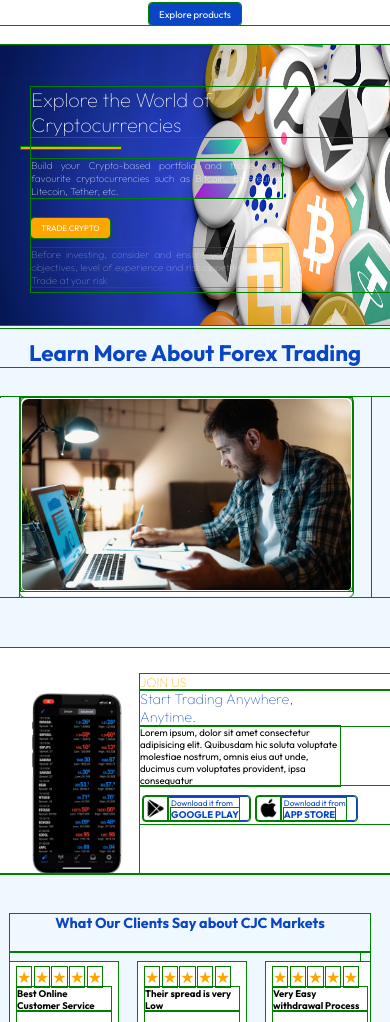
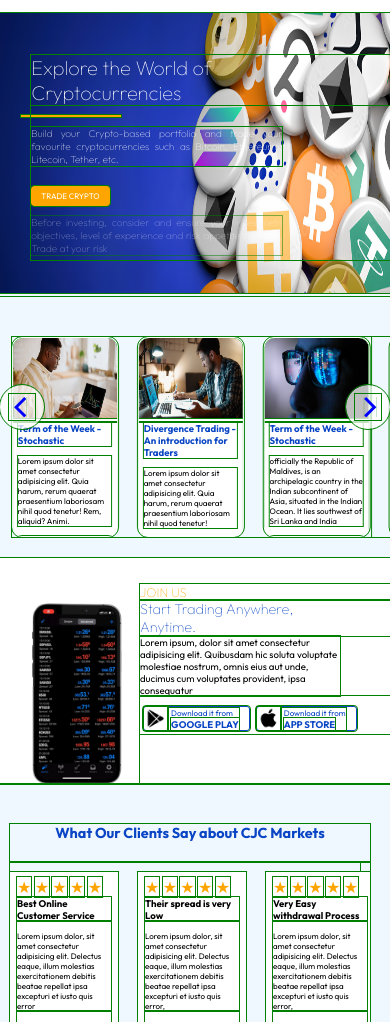
Before and after one commit to Caleb00004/CJC-Markets, a plain HTML site: page index.html in a window 390 px wide. Shown: the part 978-2000 px from the top of the page. Drawn offline with nearby package versions, Linux system fonts and the light colour scheme.

Commit message:
added more mobile responsive codes.

```diff
--- a/index.html
+++ b/index.html
@@ -16,13 +16,17 @@
     <link rel="stylesheet" href="./styles/footer.css">
     <link rel="stylesheet" href="./styles/reviews-section.css">
 
+
+    <script src="https://ajax.googleapis.com/ajax/libs/jquery/3.5.1/jquery.min.js"></script>
     <link rel="stylesheet" href="https://unpkg.com/flickity@2/dist/flickity.min.css">
-    <script src="https://ajax.googleapis.com/ajax/libs/jquery/3.5.1/jquery.min.js"></script>
 
 </head>
 <body>
     <!-- HEADER -->
     <header>
+        <svg onClick="handle()" class="svg" xmlns="http://www.w3.org/2000/svg" width="24" height="24"
+        style="fill: rgb(255, 255, 255); font-size: '200px'; ;msFilter: ;"><path d="M4 6h16v2H4zm0 5h16v2H4zm0 5h16v2H4z"></path>
+        </svg>
         <div class="header-elements">
             <p>CONTACT US</p>
             <button>REGISTER NOW</button>
@@ -30,9 +34,11 @@
         </div>
     </header>
 
+    <script src="phoneNav.js"></script>
+
     <!-- NAVBAR -->
     <div class="navbar">
-        <ul>
+        <ul id="navbarID">
             <li><img src="./image/Logo.png"></li>
             <div class="dropdown">
                 <li><button class="dropbtn">COMPANY<i class="fa fa-caret-down">▾</i>
@@ -233,6 +239,46 @@
         </div>
     </div>
 
+    <!-- Learn section -->
+    <div class="learnSec" id="learnSec">
+        <!--            <div class="card-content">
+                    <div class="image">
+                        <img src="./blog 1.png" alt="">
+                    </div>
+
+                    <div class="Lcard">
+                        <h3>Divergence Trading - An introduction for Traders</h3>
+                        <p>Olumo Rock is a mountain in south-western Nigeria. It is located in the city of Abeokuta, Ogun State,
+                            and was normally used as a natural fortress during inter-tribal warfare in the 19th century. Its patron spirit </p>
+                        <p class="hide-txt" id="hide-btn" onclick="hideText(02)" >READ MORE</p>
+                    </div>
+                    </div> -->
+            </div>
+
+<!--            <script src="script.js"></script> -->
+<link rel="stylesheet" href="https://unpkg.com/flickity@2/dist/flickity.min.css">
+<script src="https://unpkg.com/flickity@2/dist/flickity.pkgd.min.js"></script>
+
+        <script src="main.js"></script>
+
+        <script>
+            var elem = document.querySelector('.learnSec');
+            var flkty = new Flickity( elem, {
+                // options
+                cellAlign: 'left',
+                contain: true,
+                groupCells: 2,
+                wrapAround: true,
+                    pageDots: false
+            });
+
+            // element argument can be a selector string
+            //   for an individual element
+            var flkty = new Flickity( '.learnSec', {
+            // options
+            });
+        </script>
+
     <!-- LEARN SECTION -->
 <!--
     <div class="learn-section">
@@ -264,6 +310,7 @@
     </div>
 -->
 
+<!--
     <div class="learn-section">
         <h1>Learn More About Forex Trading</h1>
         <section>
@@ -278,10 +325,10 @@
             <div class="swiper-pagination"></div>
         </section>
 
-        <!-- Swiper JS -->
+        <!- Swiper JS ->
         <script src="https://unpkg.com/swiper/swiper-bundle.min.js"></script>
 
-        <!-- Initialize Swiper -->
+        <!- Initialize Swiper ->
         <script>
             var swiper = new Swiper(".mySwiper", {
             slidesPerView: 3,
@@ -323,7 +370,7 @@
             });
         </script>
     </div>
-
+-->
     <!-- Join-us section-->
     <div class="join-section">
         <div class="join-content">
@@ -508,8 +555,6 @@
             </div>
         </div>
     </div>
-    <P>The one after that</P>
-
-        <script src="main.js"></script>
+<!--        <script src="main.js"></script> -->
 </body>
 </html>
--- a/main.js
+++ b/main.js
@@ -1,31 +1,31 @@
 let data = [{
-    head: "Term of the Week - Stochastic Oscillator",
+    head: "Term of the Week - Stochastic",
     summary: `Lorem ipsum dolor sit amet consectetur adipisicing elit. Quia harum, rerum quaerat praesentium laboriosam nihil
-    quod tenetur! Rem, aliquid? Animi fugit exercitationem maxime ab reiciendis, voluptatem similique et a in!`,
-    image: "blog 2.png"
+    quod tenetur! Rem, aliquid? Animi.`,
+    image: "blog 1.png"
 },
 {
     head: "Divergence Trading - An introduction for Traders",
-    summary: `Olumo Rock is a mountain in south-western Nigeria. It is located in the city of Abeokuta, Ogun State,
-    and was normally used as a natural fortress during inter-tribal warfare in the 19th century. Its patron spirit is venerated in the Yoruba
-    religion as an orisha.The name olumo is the combination of two words- 'olu' which means god/deity, and 'mo' which means moulded.`,
-    image: "blog 1.png",
+    summary: `Lorem ipsum dolor sit amet consectetur adipisicing elit. Quia harum, rerum quaerat praesentium laboriosam nihil
+    quod tenetur! `,
+    image: "blog 2.png",
 },
 {
-    head: "Term of the Week - Stochastic Oscillator",
+    head: "Term of the Week - Stochastic",
     summary: `officially the Republic of Maldives, is an archipelagic country in the Indian subcontinent of Asia,
                   situated in the Indian Ocean. It lies southwest of Sri Lanka and India`,
     image: "blog 3.png"
 },
 {
     head: "Eiffel tower",
-    summary: `lorem ipsum went outside to kiss a fellow and ny mistake she kissed a snake how many does she need to survive  not being dead.`,
-    image: "blog 2.png"
+    summary: `Lorem ipsum dolor sit amet consectetur adipisicing elit. Quia harum, rerum quaerat praesentium laboriosam nihil
+    quod tenetur! Rem, aliquid? Animi fugit exercitationem maxime.`,
+    image: "blog 1.png"
 },
 {
     head: "Burjh khalifa",
-    summary: `officially the Republic of Maldives, is an archipelagic country in the Indian subcontinent of Asia,
-                  situated in the Indian Ocean. It lies southwest of Sri Lanka and India`,
+    summary: `Lorem ipsum dolor sit amet consectetur adipisicing elit. Quia harum, rerum quaerat praesentium laboriosam nihil
+    quod tenetur! Rem, aliquid? Animi fugit exercitationem maxime.`,
     image: "blog 1.png"
 }
 ]
@@ -33,26 +33,30 @@ let data = [{
 function displayCarousel(image,head,summary) {
 
     return (`
-        <div class="swiper-slide card">
             <div class="card-content">
             <div class="image">
-                <img src="./image/${image}" alt="">
+                <img src="./image/${image}" alt=""></img>
             </div>
-
             <div class="Lcard">
                 <h3>${head}</h3>
-                <p>${summary}</p>
-                <p class="hide-txt" id="hide-btn" onclick="hideText(02)" >READ MORE</p>
+                <p class='summary'>${summary}</p>
+                    <p class="hide-txt" id="hide-btn" onclick="hideText(02)" >READ MORE</p>
             </div>
             </div>
-        </div>
-    `)
+            `
+    )
 }
 
-mapData = data.map(dataItem => displayCarousel(dataItem.image,dataItem.head,dataItem.summary))
-console.log(mapData)
+//let getDoc = document.getElementById("carousle-cell")
+mapData = data.map(dataItem => {
+    return displayCarousel(dataItem.image,dataItem.head,dataItem.summary)}
+)
 
-document.getElementById("swipper-wrapper-content").innerHTML += mapData
+//console.log(mapData)
+
+
+document.getElementById("learnSec").innerHTML = mapData
+
 /* function hideText(id) {
     console.log(id)
     document.get
--- a/style.css
+++ b/style.css
@@ -24,16 +24,23 @@ header {
     padding: 5px;
     background-color: #111e51;
     font-size: clamp(0.6rem, 0.8vw, 0.9rem);
+    display: flex;
+    width: 100%;
 }
 
 header > .header-elements {
     display: flex;
-    justify-content: flex-end;
-    border: 1px solid;
+    margin-left: auto;
+    width: 290px;
 }
 
 .header-elements > button {
     margin: 10px 10px;
+}
+
+.svg {
+    align-self: center;
+    display: none;
 }
 
 .header-elements > p {
@@ -52,6 +59,11 @@ button {
 	border-radius: 3px;
     cursor: pointer;
 }
+
+button:hover {
+    background-color: #0d3a9b;
+}
+
 i {
     color: #111e51;
     padding-right: 1px;
@@ -265,6 +277,9 @@ i {
         header {
             padding: 5px;
         }
+        header > .header-elements {
+            width: 200px;
+        }
 
         .header-elements > p {
             padding: 1%;
@@ -355,12 +370,32 @@ i {
 
 @media screen and (max-width: 650px){
 
+    * {
+        outline: 1px solid green;
+    }
     button {
 
     }
     .navbar > ul {
         display: none;
+        padding-left: 10px;
+        background-color: rgb(251, 248, 248);
     }
+    .navbar > ul > li > img {
+        margin-right: 85%;
+        height: 40px;
+    }
+    .navbar > ul > li {
+        padding-left: 0%;
+    }
+    .navbar {
+        padding-left: 0%;
+    }
+
+    .svg {
+        display: flex;
+    }
+
     .top-left {
         position: absolute;
         top: 15%;
@@ -410,7 +445,7 @@ i {
 /*        outline: 1px solid limegreen !important;     */
     }
     .navbar {
-        height: 30px;
+/*        height: 30px; */
     }
 
     .container {
--- a/styles/join-section.css
+++ b/styles/join-section.css
@@ -53,7 +53,11 @@
     padding-right: 10px;
     background-color: white;
     color: #0945c4;
-    border: 2px solid #0945c4;
+    border: 2px solid #1258f0;
+}
+.btn-group > button:hover {
+    background-color: rgb(60, 60, 249);
+    color: white;
 }
 
 .btn-group > button > img {
--- a/styles/learn-section.css
+++ b/styles/learn-section.css
@@ -1,229 +1,123 @@
-.learn-section {
-    margin: 0;
-    padding: 0;
-    background-color: aliceblue;
-    align-items: center;
-    justify-content: center;
-    position: relative;
-/*    height: 500px; */
-    width: 100%;
-    align-items: center;
-    padding-bottom: 50px;
+.flickity-button {
+    background: blue;
 }
 
-.learn-section > h1 {
-    color: #0945c4;
-    text-align: center;
-    margin-bottom: 30px;
-    padding-top: 10px;
+.flickity-button:hover {
+    background: darkblue;
 }
 
-section{
-    display: flex;
+.flickity-prev-next-button {
+    width: 2%;
+    height: 10%;
+    border-radius: 5px;
+    margin: 0px 2% 0px 2.5%;
 }
 
-/* To reduce overall width/size of cards(grid)*/
-.swiper{
-/*    background-color: red; */
-/*    height: 10%; */
-/*    height: 350px; */
-    width: 90%;
+/* icon color */
+.flickity-button-icon {
+    fill: black;
+    color: blue;
+    padding: 3px 3px;
 }
 
-.card-content{
-    background-color: white;
-    border: 0.1px solid aliceblue;
-    border-radius: 5px;
-    display: flex;
-    flex-direction: column;
-    align-items: center;
-    position: relative;
-    z-index: 100;
-    width: 95%;
-    height: 100%;
-    color: black;
+.learnSec {
+    background-color: aliceblue;
+    color: aliceblue;
+    padding-bottom: 20px;
+    padding-left: 5%;
+    padding-top: 20px;
 }
 
-section .card .image{
-  width: 100%;
+.card-content {
+    border: 0.1px solid white;
+    border-radius: 10px;
+    width: 25%;
+    background-color: white;
+    margin: 0px 5% 0px 5%;
 }
 
-section .card .image img{
-  height: 100%;
+.card-content img {
     width: 100%;
-
-  border: 0.1px solid #fff;
-    border-radius: 5px;
+    border-top-right-radius: 10px;
+    border-top-left-radius: 10px;
 }
 
-.swiper-pagination{
-  position: absolute;
+.Lcard {
+    background-color: white;
+    margin: 0;
+    padding: 0px 5% 0px 5%;
 }
 
-.swiper-pagination-bullet{
-  height: 7px;
-  width: 26px;
-  border-radius: 25px;
-  background: purple;
-}
-
-/* Left and Right swippers*/
-.swiper-button-next, .swiper-button-prev{
-    margin-right: 3%;
-    margin-left: 3%;
-/*    margin-top: 20px; */
-    opacity: 0.7;
-    color: white;
-    background-color: #0945c4;
-    transition: all 0.3s ease;
-}
-.swiper-button-next:hover, .swiper-button-prev:hover{
-  opacity: 1;
-  color: green;
-}
-/*
-.learn-cards {
-    display: flex;
-    flex-direction: column;
-    align-items: center;
-    padding: 30px;
-    position: relative;
-    z-index: 100;
-}
-*/
-.Lcard {
-    text-align: justify;
-    margin-top: 10px;
-    border: 0.1px solid white;
-    border-radius: 10px;
-    background-color: white;
-/*    padding-bottom: 32px; */
-}
-.Lcard > h3 {
+.Lcard h3 {
     color: #0945c4;
-    font-size: clamp(0.8rem, 1.3vw, 1.4rem);
-    max-width: 90%;
-}
-.Lcard > p {
     max-width: 80%;
-    margin-top: 5px;
-    font-size: clamp(0.5rem, 0.8vw, 1rem);
-/*    font-size: 10px;  */
-    padding-bottom: 20px;
-/*    margin-bottom: 20px; */
-}
-
-.Lcard >p,h3 {
-    padding-left: 5%;
-    padding-right: 5%;
-}
-
-.hide-txt {
-    width: 35%;
-    height: 15px;
-    color: orange;
-    cursor: pointer;
-}
-
-#more {
-    display: none;
-}
-
-@media screen and (max-width: 480px){
-    * {
-        outline: 1px solid red;
-    }
-
-    .swiper-pagination-bullet{
-        height: 1px;
-        width: 26px;
-        border-radius: 25px;
-        background: purple;
-    }
-
-    /* Left and Right swippers*/
-    .swiper-button-next, .swiper-button-prev{
-        margin-right: 3%;
-        margin-left: 3%;
-
-        width: 10px;
-    /*    margin-top: 20px; */
-        opacity: 0.7;
-        color: white;
-        background-color: #0945c4;
-        transition: all 0.3s ease;
-    }
-    .Lcard {
-        height: 2000px;
-    }
-
-    .Lcard p,h3 {
-        padding-left: 10%;
-        padding-right: 10%;
-    }
-    .Lcard h3 {
-        font-size: 0.5rem;
-        max-width: 100%;
+    font-size: clamp(0.8rem, 1.3vw, 1.5rem);
 }
 
 .Lcard p {
-        font-size: 0.5rem;
+    margin-top: 10px;
+    font-size: clamp(0.5rem, 0.9vw, 1rem);
+}
+.summary {
+    color: black;
+}
+.hide-txt {
+    padding-top: 10px;
+    color: orange;
+    padding-bottom: 5%;
+}
+
+@media screen and (max-width: 650px){
+
+    .Lcard h3 {
+        color: #0945c4;
         max-width: 100%;
+        font-size: 0.7rem;
+    }
+    .flickity-prev-next-button {
     }
 }
 
 
-/*
-.learn-section {
-    padding-top: 1px;
-    background-color:aliceblue;
-    height: 550px;
+@media screen and (max-width: 480px){
+    .flickity-prev-next-button {
+        width: 2%;
+        height: 10%;
+        border-radius: 5px;
+        margin-left: -10px;
+        margin-right: -10px;
+        margin-top: -20px;
     }
-.learn-section > h2 {
-    text-align: center;
+    .learnSec {
+        padding-left: 3%;
+        padding-top: 20px;
+        padding-bottom: 20px;
+    }
+    .Lcard h3 {
         color: #0945c4;
-    margin-top: 40px;
-    font-size: 30px;
+        max-width: 100%;
+        font-size: 0.6rem;
     }
-
-.learn-cards {
-    display: grid;
-/*    grid-template-columns: auto auto auto ; *
-    grid-template-columns: 30% 30% 30%;
-    margin: 3% 5%;
-    grid-gap: 5%;
-    border: 3px solid black;
+    .Lcard p {
+        font-size: 0.5rem;
     }
-
-.Lcard {
+    .card-content img {
+        height: 5rem;
+    }
+    .card-content {
+        border: 0.1px solid white;
+        border-radius: 10px;
+        width: 28%;
+        background-color: white;
+        margin: 0px 5% 0px 5%;
+    }
+    .card-content {
         border: 0.1px solid white;
         border-radius: 10px;
         background-color: white;
-}
-.Lcard > h3 {
-    color: #0945c4;
-    font-size: 17px;
-    font-weight: normal;
-    max-width: 70%;
-}
-.Lcard > p {
-    margin-top: 10px;
-    font-size: 12px;
+        margin-right: 1px;
+        height: 200px;
+        overflow: hidden;
     }
 
-.Lcard >p,h3 {
-    padding-left: 30px;
-    padding-right: 20px;
 }
-
-.hide-txt {
-    width: 60px;
-    color: orange;
-    cursor: pointer;
-}
-
-#more {
-    display: none;
-}
-
-*/
--- a/styles/open-section.css
+++ b/styles/open-section.css
@@ -39,7 +39,9 @@
     border: none;
     background-color: orange;
 }
-
+.orange-btn:hover {
+    background-color: rgb(211, 120, 8);
+}
 .normal-btn {
     border: 1px solid white;
 }
--- a/styles/reviews-section.css
+++ b/styles/reviews-section.css
@@ -1,3 +1,4 @@
+
 .review-section {
     background-color: aliceblue;
     padding: 40px;
@@ -51,9 +52,6 @@ span {
 }
 
 @media screen and (max-width: 650px){
-    * {
-        outline: 0.1px solid green;
-    }
     .main-carousel {
         width: 95%;
     }
```
Also changed, not shown: phoneNav.js (added, +34 -0 lines). Lines whose indentation alone changed are shown as unchanged.
